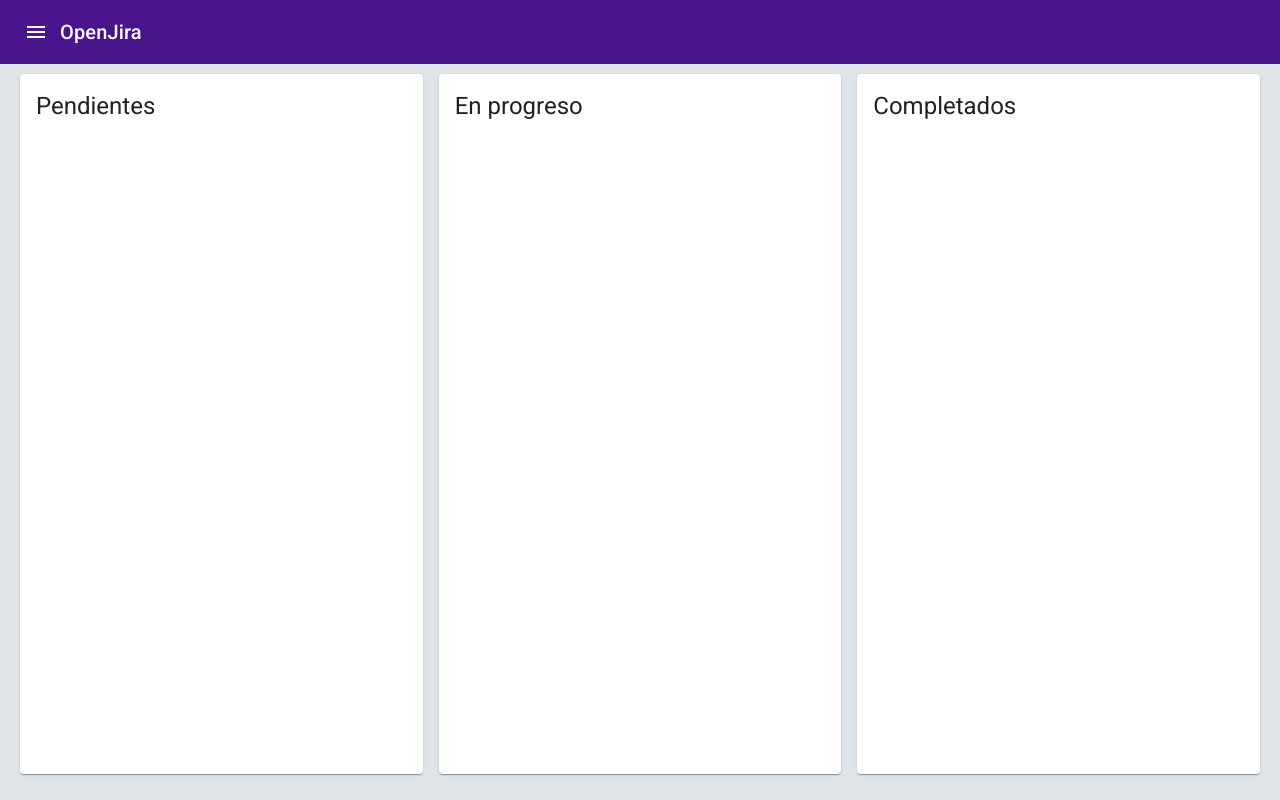
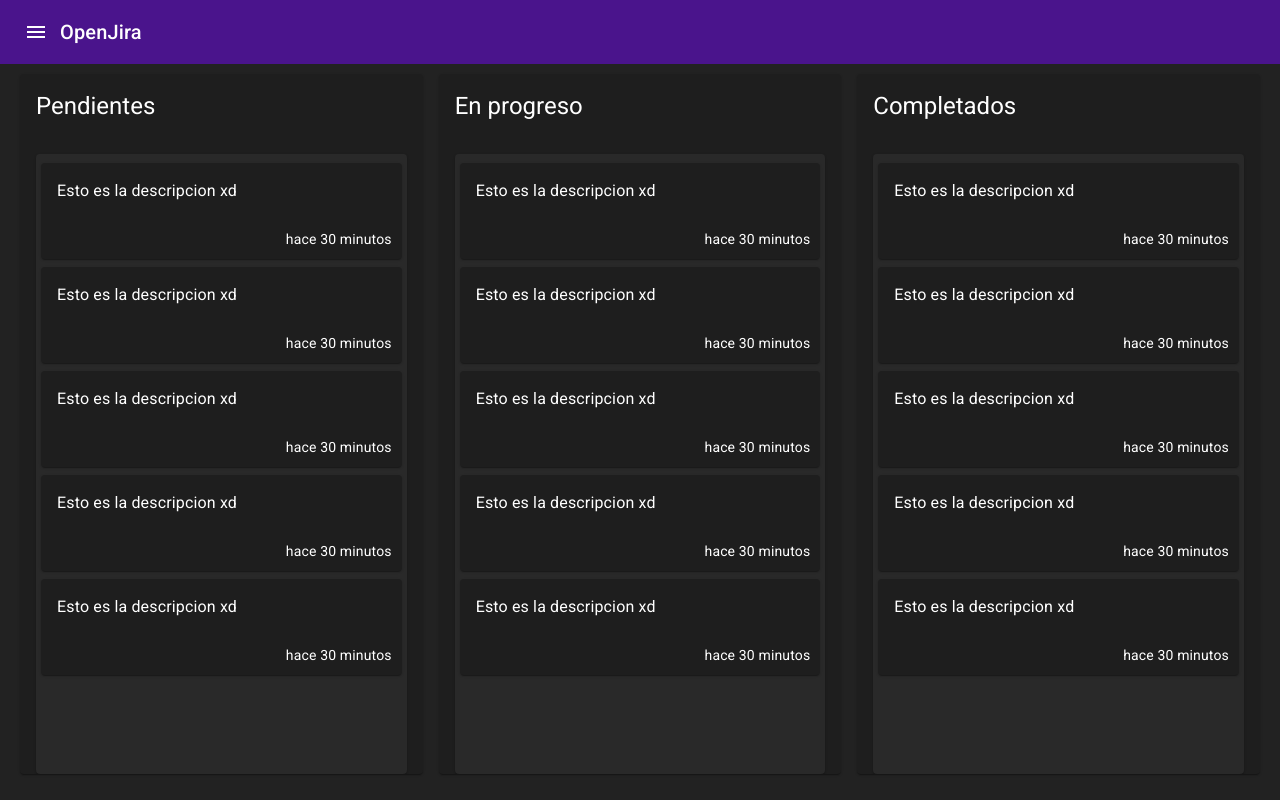
Before and after one commit to AlexanderPerezUrbina/open-jira-next, a Next.js app: page / in a window 1280 px wide. Built offline with nearby package versions, Linux system fonts and the light colour scheme.

Commit message:
[add] Se agregan los componentes para las Entries

```diff
--- /dev/null
+++ b/src/components/ui/entries/EntryCard.tsx
@@ -0,0 +1,33 @@
+import {
+    Card,
+    CardActionArea,
+    CardActions,
+    CardContent,
+    Typography,
+} from '@mui/material';
+
+const EntryCard = () => {
+    return (
+        <Card sx={{ marginBottom: 1 }}>
+            <CardActionArea>
+                <CardContent>
+                    <Typography sx={{ whiteSpace: 'pre-line' }}>
+                        Esto es la descripcion xd
+                    </Typography>
+                </CardContent>
+
+                <CardActions
+                    sx={{
+                        display: 'flex',
+                        justifyContent: 'flex-end',
+                        padding: '10px',
+                    }}
+                >
+                    <Typography variant="body2">hace 30 minutos</Typography>
+                </CardActions>
+            </CardActionArea>
+        </Card>
+    );
+};
+
+export default EntryCard;
--- /dev/null
+++ b/src/components/ui/entries/EntryList.tsx
@@ -0,0 +1,25 @@
+import { List, Paper } from '@mui/material';
+import { EntryCard } from '@/components/ui';
+
+const EntryList = () => {
+    return (
+        <div>
+            <Paper
+                sx={{
+                    height: 'calc(100vh - 180px)',
+                    overflowY: 'scroll',
+                    backgroundColor: 'transparent',
+                    padding: '1px 5px',
+                }}
+            >
+                <List sx={{ opacity: 1 }}>
+                    {[...Array(5)].map((_, index) => (
+                        <EntryCard key={`entry-list-item-${index}`} />
+                    ))}
+                </List>
+            </Paper>
+        </div>
+    );
+};
+
+export default EntryList;
--- a/src/components/ui/index.ts
+++ b/src/components/ui/index.ts
@@ -3,3 +3,9 @@ export * from './Navbar';
 
 export { default as Sidebar } from './Sidebar';
 export * from './Sidebar';
+
+export { default as EntryList } from './entries/EntryList';
+export * from './entries/EntryList';
+
+export { default as EntryCard } from './entries/EntryCard';
+export * from './entries/EntryCard';
--- a/src/pages/_app.tsx
+++ b/src/pages/_app.tsx
@@ -1,7 +1,7 @@
 import type { AppProps } from 'next/app';
 import { CssBaseline, ThemeProvider } from '@mui/material';
 
-import { lightTheme } from '@/themes';
+import { darkTheme } from '@/themes';
 
 import '../styles/globals.css';
 import { UIProvider } from '@/context/ui';
@@ -11,7 +11,7 @@ const MyApp = ({ Component, pageProps }: AppProps) => {
     return (
         <EntriesProvider>
             <UIProvider>
-                <ThemeProvider theme={lightTheme}>
+                <ThemeProvider theme={darkTheme}>
                     <CssBaseline />
                     <Component {...pageProps} />
                 </ThemeProvider>
--- a/src/pages/index.tsx
+++ b/src/pages/index.tsx
@@ -1,6 +1,7 @@
 import type { NextPage } from 'next';
 import { MainLayout } from '@/components/layouts';
-import { Card, CardHeader, Grid } from '@mui/material';
+import { Card, CardContent, CardHeader, Grid } from '@mui/material';
+import { EntryList } from '@/components/ui';
 
 const Home: NextPage = () => {
     return (
@@ -9,18 +10,30 @@ const Home: NextPage = () => {
                 <Grid item xs={12} sm={4}>
                     <Card sx={{ height: 'calc(100vh - 100px)' }}>
                         <CardHeader title="Pendientes" />
+
+                        <CardContent>
+                            <EntryList />
+                        </CardContent>
                     </Card>
                 </Grid>
 
                 <Grid item xs={12} sm={4}>
                     <Card sx={{ height: 'calc(100vh - 100px)' }}>
                         <CardHeader title="En progreso" />
+
+                        <CardContent>
+                            <EntryList />
+                        </CardContent>
                     </Card>
                 </Grid>
 
                 <Grid item xs={12} sm={4}>
                     <Card sx={{ height: 'calc(100vh - 100px)' }}>
                         <CardHeader title="Completados" />
+
+                        <CardContent>
+                            <EntryList />
+                        </CardContent>
                     </Card>
                 </Grid>
             </Grid>
```
